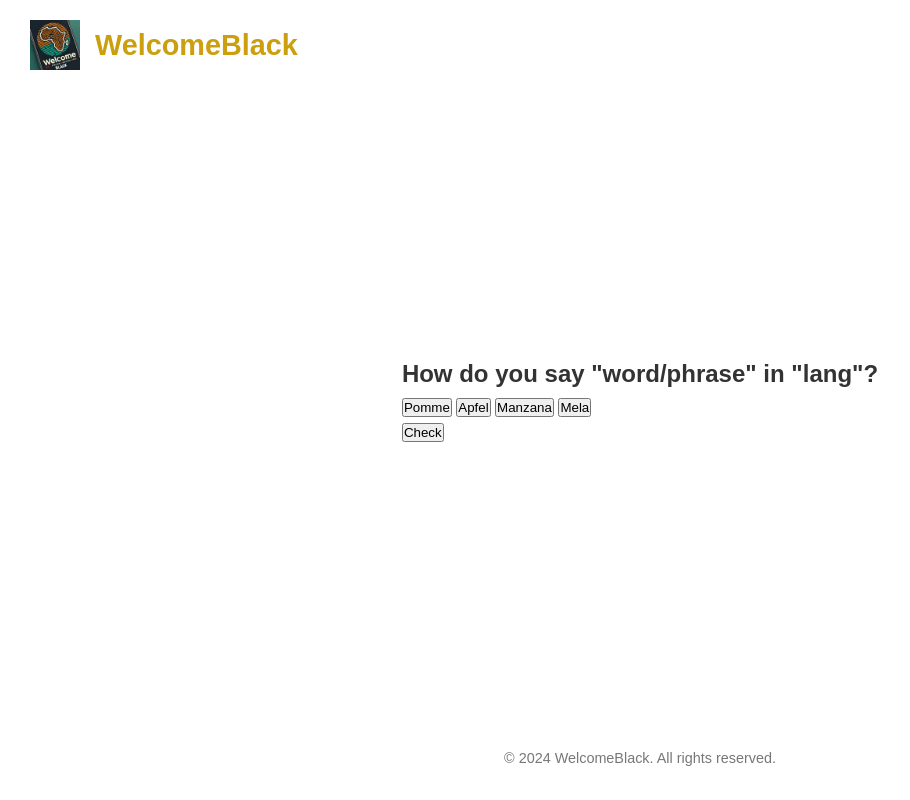
After one commit to elieloshiokameh/BGNIE2024Hackathon, a Django app: template WelcomeBlack/templates/question.html in a window 1280 px wide. The commit adds this page. Shown: the whole page, without its empty margins (0-910 px from the left). Run offline with Django 5.2, Linux system fonts and the light colour scheme; the template is opened without the code that fills it, so the values that code supplies are empty.

Commit message:
Created a question.html

```diff
--- a/WelcomeBlack/static/css/styles.css
+++ b/WelcomeBlack/static/css/styles.css
@@ -8,7 +8,7 @@
 
 body {
     font-family: 'Arial', sans-serif;
-    background-color: #f4f4f4;
+    background-color: white;
     color: #333;
     line-height: 1.6;
     margin: 0;
@@ -44,7 +44,7 @@ body {
 .app-title {
     font-size: 1.8em;
     font-weight: bold;
-    color: #00796b;
+    color: #cb9f0e;
 }
 
 /* Landing Page Layout */
@@ -135,6 +135,9 @@ a.forgot-password:hover {
     margin-top: 20px;
     color: #007bff;
     font-size: 1em;
+    display: flex;
+    justify-content: space-between; /* This adds space between the links */
+    width: 50%; /* You can adjust the width to control spacing */
 }
 
 .signup-link a {
--- /dev/null
+++ b/WelcomeBlack/templates/question.html
@@ -0,0 +1,26 @@
+<!-- templates/question.html -->
+{% extends 'base.html' %}
+{% load static %}  <!-- Load static files (CSS, images) -->
+
+{% block content %}
+<div class="quiz-container">
+    <!-- Question Section -->
+    <h2 class="question-text">How do you say "word/phrase" in "lang"?</h2>
+
+    <!-- Multiple Choice Options -->
+    <div class="options">
+        <button class="option-btn">Pomme</button>
+        <button class="option-btn">Apfel</button>
+        <button class="option-btn">Manzana</button>
+        <button class="option-btn">Mela</button>
+    </div>
+
+    <!-- Check Button -->
+    <button class="check-btn">Check</button>
+
+    <!-- Progress Bar -->
+    <div class="progress-bar">
+        <div class="progress" style="width: 50%;"></div>
+    </div>
+</div>
+{% endblock %}
--- a/WelcomeBlack/users/views.py
+++ b/WelcomeBlack/users/views.py
@@ -3,6 +3,9 @@
 from django.shortcuts import render, redirect
 from django.contrib.auth.forms import UserCreationForm, AuthenticationForm
 from django.contrib.auth import login, logout, authenticate
+
+def question_view(request):
+    return render(request, 'question.html')
 
 def welcome_view(request):
     return render(request, 'home.html')
```
Also changed, not shown: WelcomeBlack/templates/landing.html (+6 -3 lines), frontend/welcome.html (+7 -3 lines), 5 other files.
